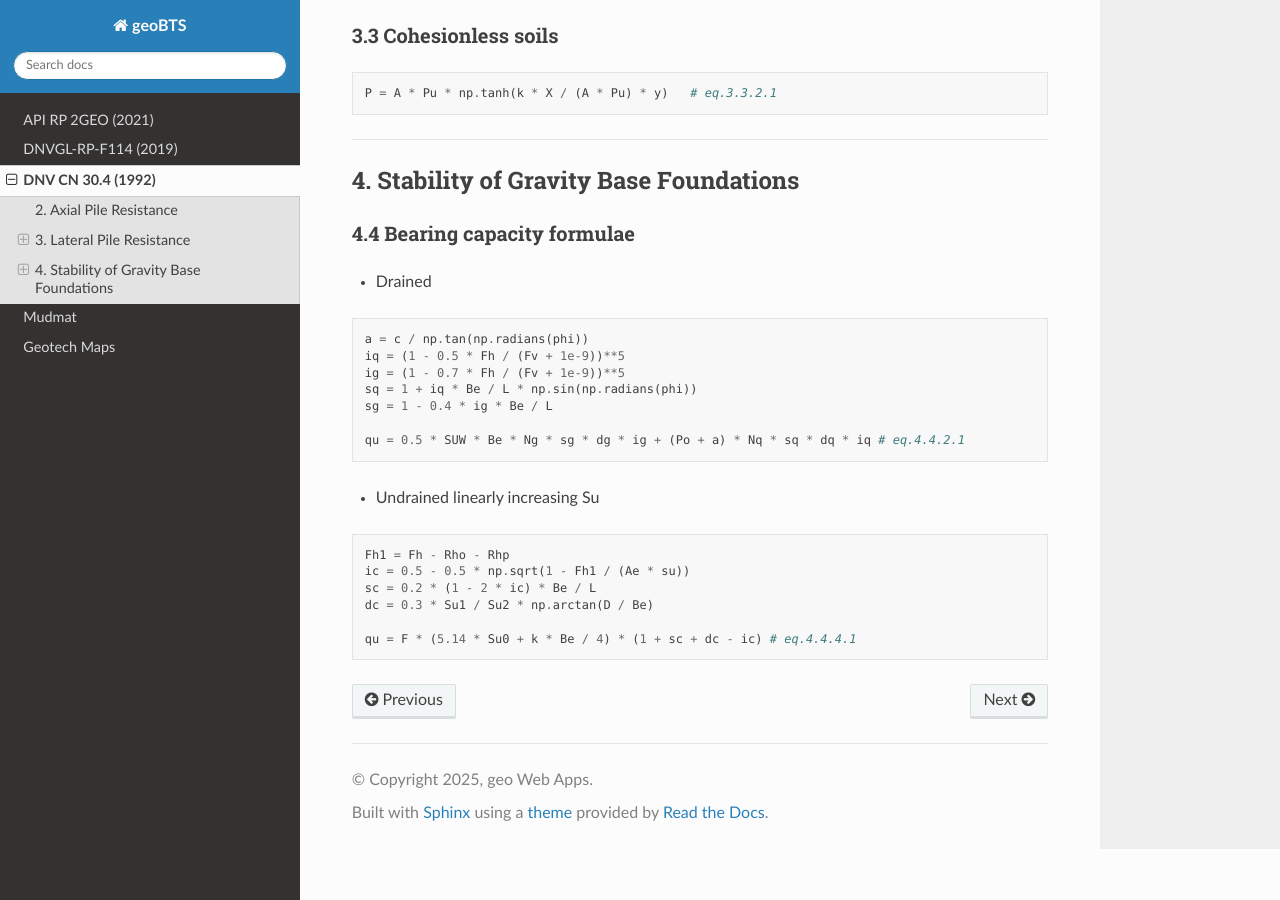
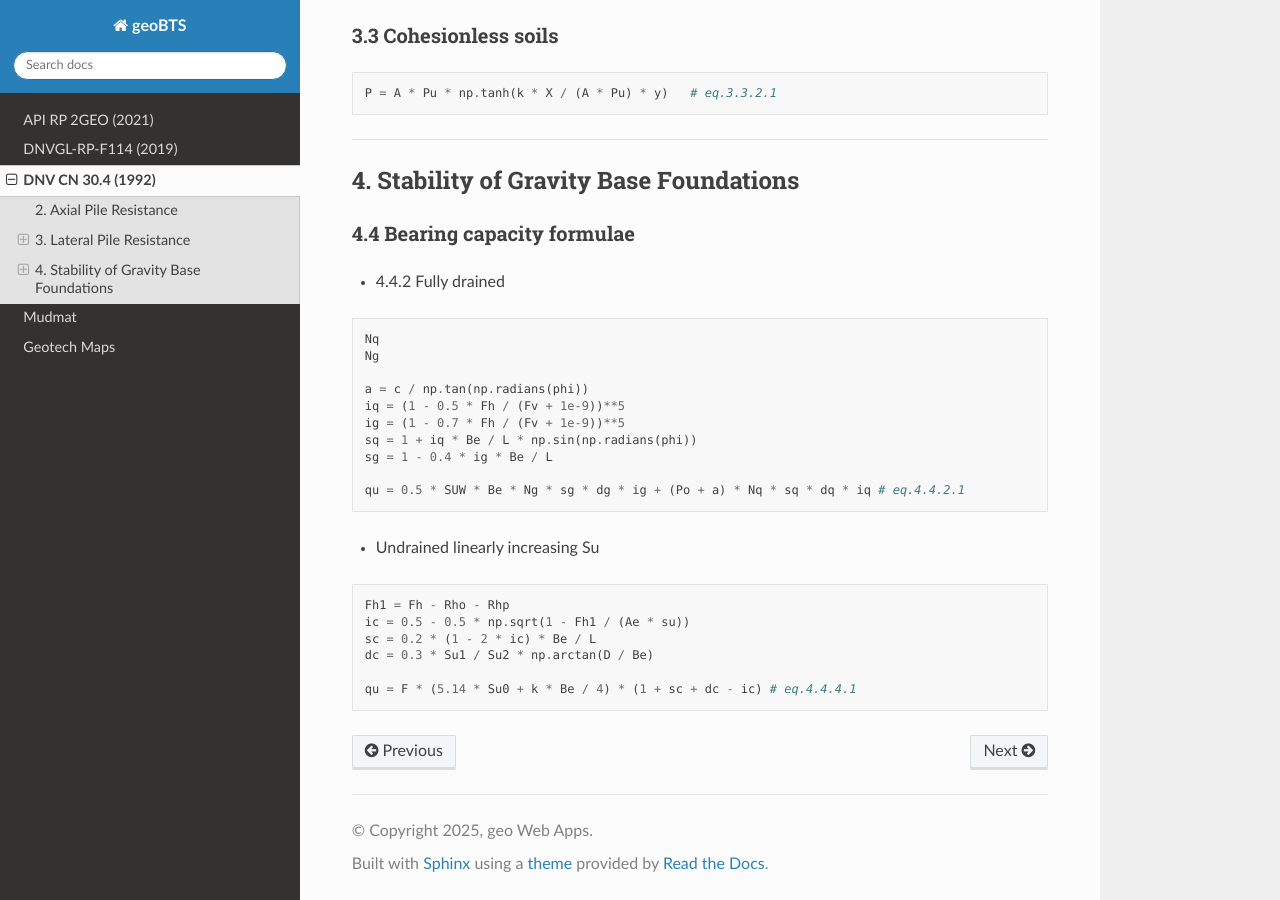
Before and after one commit to jungsohn/geoBTS, a Sphinx documentation site: the page built from docs/source/DNV_CN_30_4.rst, in a window 1280 px wide and 900 px high, scrolled down 1358 px. Built offline with Sphinx 7.4.7 and the Read the Docs theme 3.1.0, drawn with Linux system fonts in a browser that asks for light colours.

Commit message:
Update DNV_CN_30_4.rst

```diff
--- a/docs/source/DNV_CN_30_4.rst
+++ b/docs/source/DNV_CN_30_4.rst
@@ -72,9 +72,12 @@ Note:
 4.4 Bearing capacity formulae
 ..............................
 
-- Drained
+- 4.4.2 Fully drained
 
 .. code-block:: python
+
+    Nq
+    Ng
 
     a = c / np.tan(np.radians(phi))
     iq = (1 - 0.5 * Fh / (Fv + 1e-9))**5
```
